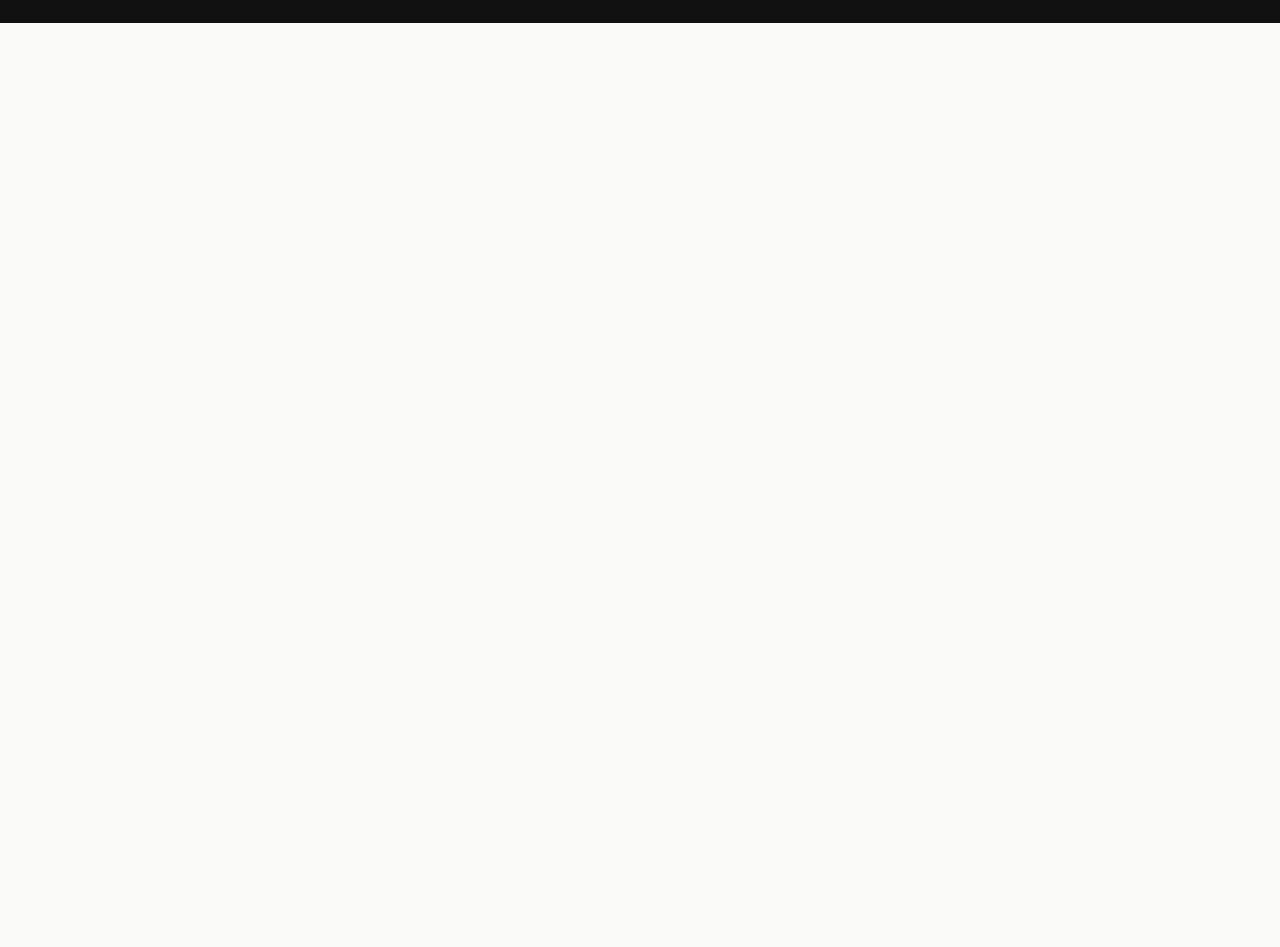
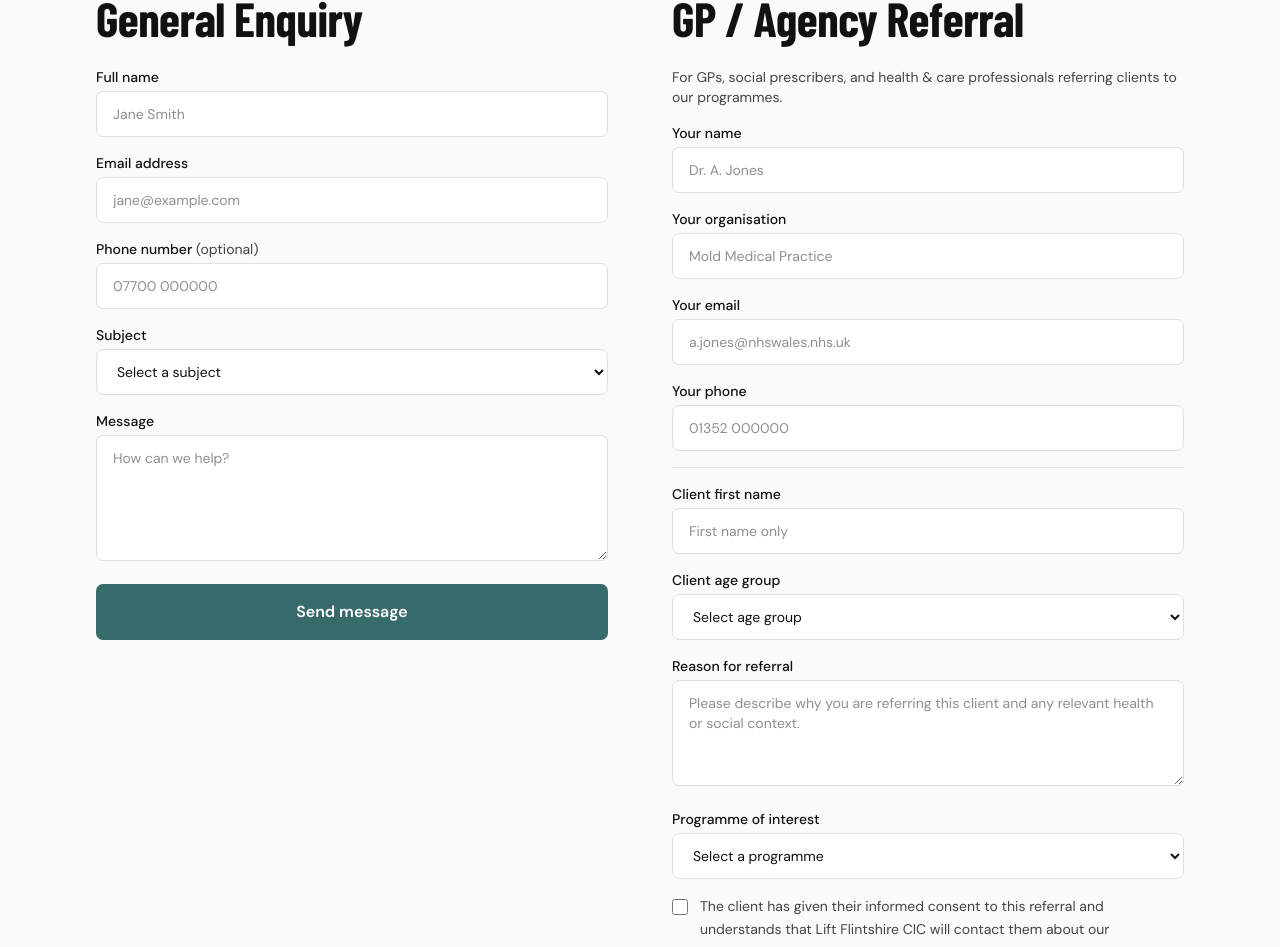
Before and after one commit to Numberonehsp/lift-flintshire-website, a React (Vite) app: page /contact in a window 1280 px wide. Shown: the part 530-1477 px from the top of the page. Before the commit the page ends 800 px from the top, so only its background shows below. Built offline with nearby package versions, Linux system fonts and the light colour scheme; a web font is replaced by a local one.

Commit message:
feat: build Contact & Referral page with Netlify Forms

```diff
--- a/src/pages/Contact.tsx
+++ b/src/pages/Contact.tsx
@@ -1 +1,220 @@
-export default function Contact() { return <div className="p-8 font-body">Contact — coming soon</div> }
+import { useState } from 'react'
+import type { FormEvent } from 'react'
+import { Helmet } from 'react-helmet-async'
+import { SectionWrapper } from '../components/layout/SectionWrapper'
+import { Button } from '../components/ui/Button'
+
+type FormState = 'idle' | 'submitting' | 'success' | 'error'
+
+async function submitNetlifyForm(formName: string, data: Record<string, string>) {
+  const body = new URLSearchParams({ 'form-name': formName, ...data }).toString()
+  const res = await fetch('/', {
+    method: 'POST',
+    headers: { 'Content-Type': 'application/x-www-form-urlencoded' },
+    body,
+  })
+  if (!res.ok) throw new Error('Submit failed')
+}
+
+const inputClass = 'w-full font-body text-sm border border-border rounded-btn px-4 py-3 bg-surface focus:outline-none focus:ring-2 focus:ring-teal min-h-[44px] placeholder:text-ink-light/60'
+const labelClass = 'block font-body font-medium text-sm text-ink mb-1'
+
+function ContactForm() {
+  const [state, setState] = useState<FormState>('idle')
+
+  async function handleSubmit(e: FormEvent<HTMLFormElement>) {
+    e.preventDefault()
+    setState('submitting')
+    const fd = new FormData(e.currentTarget)
+    try {
+      await submitNetlifyForm('contact', Object.fromEntries(fd.entries()) as Record<string, string>)
+      setState('success')
+    } catch {
+      setState('error')
+    }
+  }
+
+  if (state === 'success') {
+    return (
+      <div className="bg-teal-pale rounded-card p-8 text-center">
+        <h3 className="font-display font-bold text-h3 text-teal mb-2">Message sent!</h3>
+        <p className="font-body text-sm text-ink-light">Thank you for getting in touch. We aim to respond within two working days.</p>
+      </div>
+    )
+  }
+
+  return (
+    <form onSubmit={handleSubmit} data-netlify="true" name="contact" className="space-y-4">
+      <input type="hidden" name="form-name" value="contact" />
+      <div>
+        <label htmlFor="contact-name" className={labelClass}>Full name</label>
+        <input id="contact-name" type="text" name="name" required placeholder="Jane Smith" className={inputClass} />
+      </div>
+      <div>
+        <label htmlFor="contact-email" className={labelClass}>Email address</label>
+        <input id="contact-email" type="email" name="email" required placeholder="jane@example.com" className={inputClass} />
+      </div>
+      <div>
+        <label htmlFor="contact-phone" className={labelClass}>Phone number <span className="text-ink-light font-normal">(optional)</span></label>
+        <input id="contact-phone" type="tel" name="phone" placeholder="07700 000000" className={inputClass} />
+      </div>
+      <div>
+        <label htmlFor="contact-subject" className={labelClass}>Subject</label>
+        <select id="contact-subject" name="subject" required className={inputClass}>
+          <option value="">Select a subject</option>
+          <option>General Enquiry</option>
+          <option>Volunteering</option>
+          <option>Partnership</option>
+          <option>Media</option>
+        </select>
+      </div>
+      <div>
+        <label htmlFor="contact-message" className={labelClass}>Message</label>
+        <textarea id="contact-message" name="message" required rows={5} placeholder="How can we help?" className={`${inputClass} min-h-[120px] resize-y`} />
+      </div>
+      <Button type="submit" variant="primary" size="lg" className="w-full" disabled={state === 'submitting'}>
+        {state === 'submitting' ? 'Sending...' : 'Send message'}
+      </Button>
+      {state === 'error' && (
+        <p className="font-body text-xs text-red-600 text-center">
+          Something went wrong. Please try again or email us directly at hello@liftflintshire.org
+        </p>
+      )}
+    </form>
+  )
+}
+
+function ReferralForm() {
+  const [state, setState] = useState<FormState>('idle')
+
+  async function handleSubmit(e: FormEvent<HTMLFormElement>) {
+    e.preventDefault()
+    setState('submitting')
+    const fd = new FormData(e.currentTarget)
+    try {
+      await submitNetlifyForm('referral', Object.fromEntries(fd.entries()) as Record<string, string>)
+      setState('success')
+    } catch {
+      setState('error')
+    }
+  }
+
+  if (state === 'success') {
+    return (
+      <div className="bg-teal-pale rounded-card p-8 text-center">
+        <h3 className="font-display font-bold text-h3 text-teal mb-2">Referral submitted!</h3>
+        <p className="font-body text-sm text-ink-light">
+          Thank you for the referral. We'll contact you and the client within three working days to arrange an introduction.
+        </p>
+      </div>
+    )
+  }
+
+  return (
+    <form onSubmit={handleSubmit} data-netlify="true" name="referral" className="space-y-4">
+      <input type="hidden" name="form-name" value="referral" />
+      <p className="font-body text-sm text-ink-light mb-2">
+        For GPs, social prescribers, and health &amp; care professionals referring clients to our programmes.
+      </p>
+      <div>
+        <label htmlFor="ref-name" className={labelClass}>Your name</label>
+        <input id="ref-name" type="text" name="referrer-name" required placeholder="Dr. A. Jones" className={inputClass} />
+      </div>
+      <div>
+        <label htmlFor="ref-org" className={labelClass}>Your organisation</label>
+        <input id="ref-org" type="text" name="referrer-organisation" required placeholder="Mold Medical Practice" className={inputClass} />
+      </div>
+      <div>
+        <label htmlFor="ref-email" className={labelClass}>Your email</label>
+        <input id="ref-email" type="email" name="referrer-email" required placeholder="a.jones@nhswales.nhs.uk" className={inputClass} />
+      </div>
+      <div>
+        <label htmlFor="ref-phone" className={labelClass}>Your phone</label>
+        <input id="ref-phone" type="tel" name="referrer-phone" placeholder="01352 000000" className={inputClass} />
+      </div>
+      <hr className="border-border" />
+      <div>
+        <label htmlFor="client-name" className={labelClass}>Client first name</label>
+        <input id="client-name" type="text" name="client-first-name" required placeholder="First name only" className={inputClass} />
+      </div>
+      <div>
+        <label htmlFor="client-age" className={labelClass}>Client age group</label>
+        <select id="client-age" name="client-age-group" required className={inputClass}>
+          <option value="">Select age group</option>
+          <option>Under 30</option>
+          <option>30–60</option>
+          <option>Over 60</option>
+        </select>
+      </div>
+      <div>
+        <label htmlFor="ref-reason" className={labelClass}>Reason for referral</label>
+        <textarea
+          id="ref-reason"
+          name="reason"
+          required
+          rows={4}
+          placeholder="Please describe why you are referring this client and any relevant health or social context."
+          className={`${inputClass} min-h-[100px] resize-y`}
+        />
+      </div>
+      <div>
+        <label htmlFor="ref-programme" className={labelClass}>Programme of interest</label>
+        <select id="ref-programme" name="programme" required className={inputClass}>
+          <option value="">Select a programme</option>
+          <option>Stay Strong</option>
+          <option>Flintshire Run Club</option>
+          <option>Flintshire Weightlifting Club</option>
+          <option>Not Sure</option>
+        </select>
+      </div>
+      <div className="flex items-start gap-3">
+        <input id="consent" type="checkbox" name="consent" required className="mt-1 h-4 w-4 accent-teal flex-shrink-0" />
+        <label htmlFor="consent" className="font-body text-sm text-ink-light leading-relaxed">
+          The client has given their informed consent to this referral and understands that Lift Flintshire CIC will contact them about our programmes.
+        </label>
+      </div>
+      <Button type="submit" variant="primary" size="lg" className="w-full" disabled={state === 'submitting'}>
+        {state === 'submitting' ? 'Submitting...' : 'Submit referral'}
+      </Button>
+      {state === 'error' && (
+        <p className="font-body text-xs text-red-600 text-center">
+          Something went wrong. Please try again or call us directly.
+        </p>
+      )}
+    </form>
+  )
+}
+
+export default function Contact() {
+  return (
+    <>
+      <Helmet>
+        <title>Contact &amp; Referral — Lift Flintshire CIC</title>
+        <meta name="description" content="Get in touch with Lift Flintshire CIC or refer a client via our GP and agency referral form. We respond within two working days." />
+        <meta property="og:title" content="Contact & Referral — Lift Flintshire CIC" />
+        <meta property="og:type" content="website" />
+      </Helmet>
+
+      <SectionWrapper variant="dark">
+        <p className="font-body font-semibold text-[11px] uppercase tracking-[0.08em] text-teal mb-4">Get involved</p>
+        <h1 className="font-display font-black text-h1 text-white uppercase mb-4">Get in Touch</h1>
+        <p className="font-body text-lg text-white/70 max-w-xl leading-relaxed">
+          Whether you have a question, want to volunteer, or are a health professional looking to refer a client — we'd love to hear from you.
+        </p>
+      </SectionWrapper>
+
+      <SectionWrapper variant="light">
+        <div className="grid grid-cols-1 lg:grid-cols-2 gap-12 lg:gap-16">
+          <div>
+            <h2 className="font-display font-extrabold text-h2 text-ink mb-6">General Enquiry</h2>
+            <ContactForm />
+          </div>
+          <div>
+            <h2 className="font-display font-extrabold text-h2 text-ink mb-6">GP / Agency Referral</h2>
+            <ReferralForm />
+          </div>
+        </div>
+      </SectionWrapper>
+    </>
+  )
+}
```
